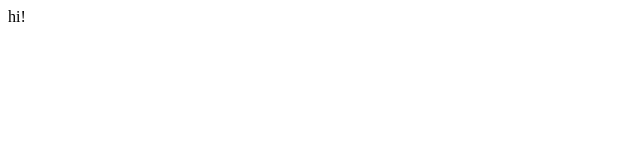
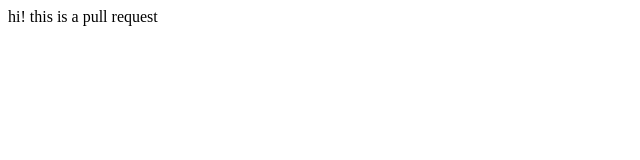
Before and after one commit to Gauravscriptx/gaurav-portfolio, a plain HTML site: page index.html in a window 1280 px wide. Shown: the whole page, without its empty margins (0-640 px from the left). Drawn offline with Linux system fonts and the light colour scheme.

Commit message:
Update index.html

```diff
--- a/index.html
+++ b/index.html
@@ -7,6 +7,6 @@
     <title>website</title>
   </head>
   <body>
-    hi!
+    hi! this is a pull request
   </body>
 </html>
```
